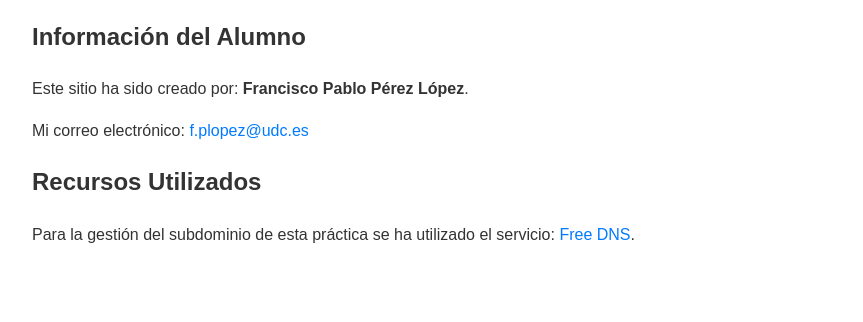
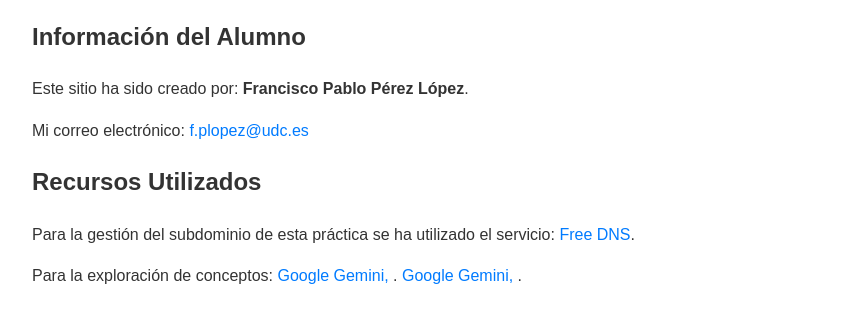
Before and after one commit to franciscoperez19/web-redes-p1, a plain HTML site: page index.html in a window 1280 px wide. Shown: the part 148-470 px from the top of the page, without its empty margins (208-1071 px from the left). Drawn offline with Linux system fonts and the light colour scheme.

Commit message:
Update index.html

```diff
--- a/index.html
+++ b/index.html
@@ -36,6 +36,11 @@
         Para la gestión del subdominio de esta práctica se ha utilizado el servicio:
         <a href="https://freedns.afraid.org">Free DNS</a>.
     </p>
+    <p>
+        Para la exploración de conceptos:
+        <a href="gemini.google.com">Google Gemini, </a>.
+        <a href="google.com">Google Gemini, </a>.
+    </p>
 
 </body>
 </html>
```
